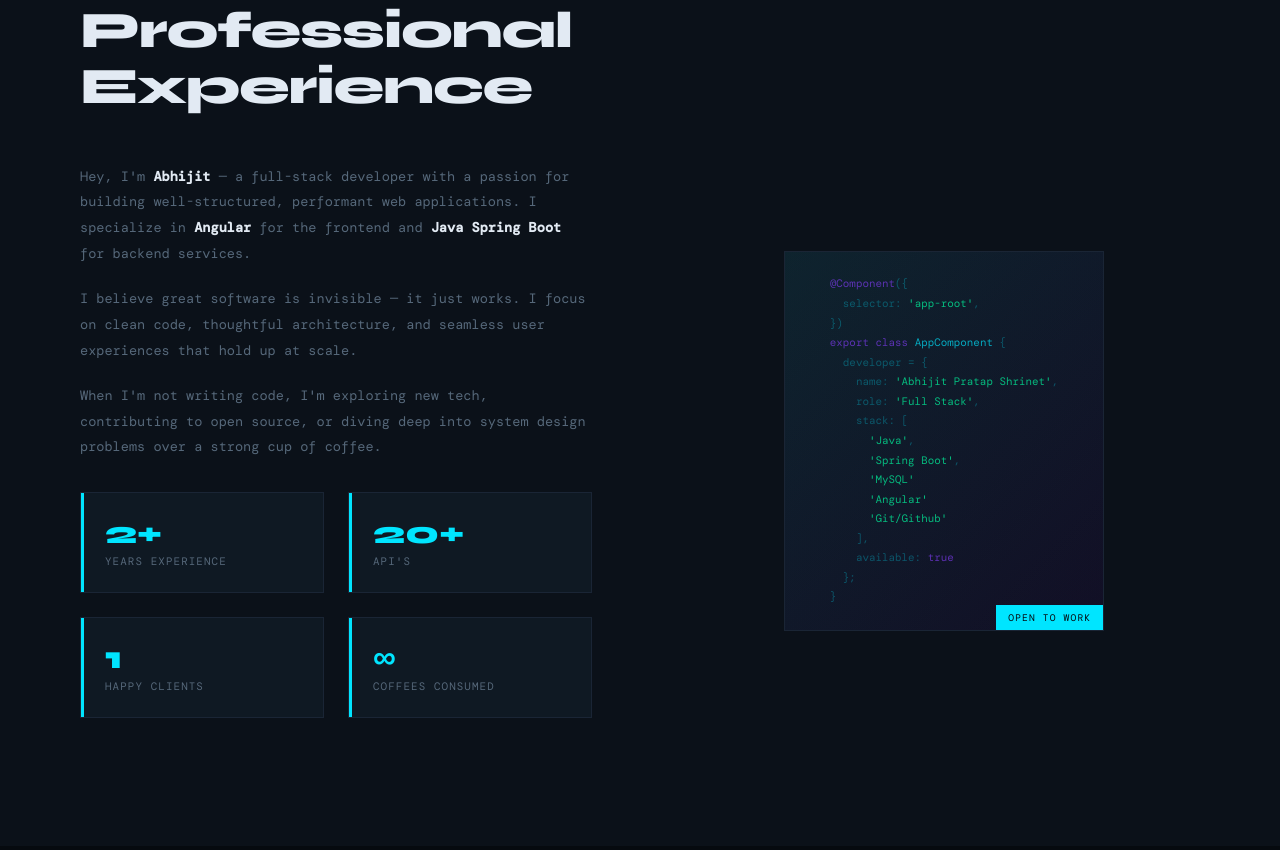
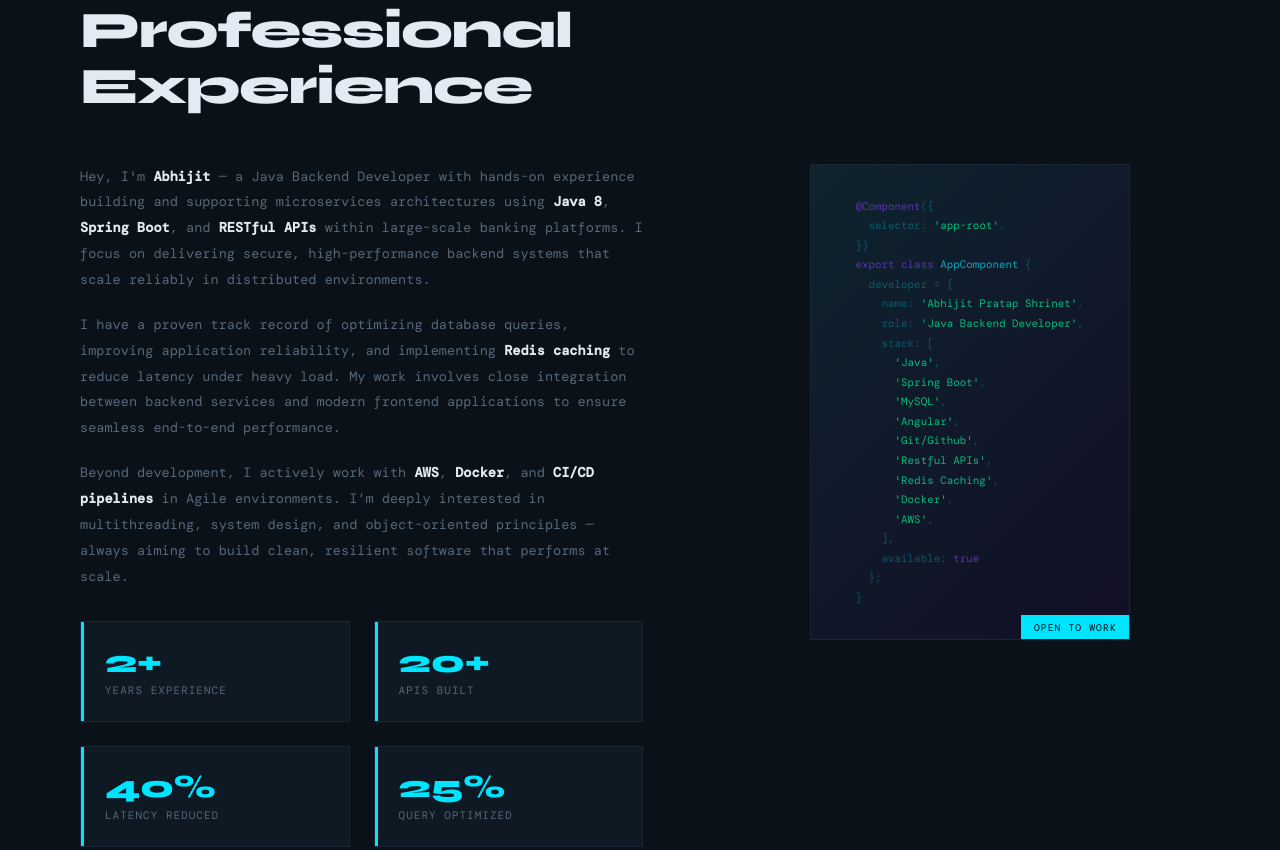
Before and after one commit to Abhijit06/Abhijit06, a plain HTML site: page index.html in a window 1280 px wide. Shown: the part 954-1804 px from the top of the page. Drawn offline with nearby package versions, Linux system fonts and the light colour scheme; a web font is replaced by a local one.

Commit message:
Changes in About section

```diff
--- a/index.html
+++ b/index.html
@@ -51,7 +51,13 @@ section{padding:8rem 5rem;position:relative;}
 .section-label::before{content:'';width:30px;height:1px;background:var(--accent);}
 h2{font-family:'Syne',sans-serif;font-weight:800;font-size:clamp(2rem,4vw,3.2rem);letter-spacing:-0.025em;margin-bottom:1rem;line-height:1.1;}
 #about{background:var(--bg2);}
-.about-grid{display:grid;grid-template-columns:1fr 1fr;gap:6rem;align-items:center;margin-top:3rem;}
+.about-grid{
+  display:grid;
+  grid-template-columns:1.1fr 0.9fr;
+  gap:6rem;
+  align-items:start;   /* ⭐ ensures top alignment */
+  margin-top:3rem;
+}
 .about-text p{color:var(--muted);line-height:1.9;font-size:0.85rem;margin-bottom:1.2rem;}
 .about-text p strong{color:var(--text);}
 .about-stats{display:grid;grid-template-columns:1fr 1fr;gap:1.5rem;margin-top:2rem;}
@@ -59,9 +65,37 @@ h2{font-family:'Syne',sans-serif;font-weight:800;font-size:clamp(2rem,4vw,3.2rem
 .stat::before{content:'';position:absolute;top:0;left:0;width:3px;height:100%;background:var(--accent);}
 .stat-number{font-family:'Syne',sans-serif;font-weight:800;font-size:2rem;color:var(--accent);line-height:1;margin-bottom:0.3rem;}
 .stat-label{font-size:0.68rem;color:var(--muted);letter-spacing:0.1em;text-transform:uppercase;}
-.about-visual{position:relative;display:flex;justify-content:center;}
-.avatar-wrap{width:320px;height:380px;border:1px solid var(--border);position:relative;background:linear-gradient(135deg,var(--surface) 0%,var(--bg) 100%);display:flex;align-items:center;justify-content:center;overflow:hidden;}
-.avatar-wrap::before{content:'';position:absolute;inset:0;background:linear-gradient(135deg,rgba(0,229,255,0.05) 0%,rgba(124,58,237,0.1) 100%);}
+.about-visual{
+  position: sticky;
+  top: 90px;
+  align-self: start;      /* ⭐ forces column to top */
+  height: fit-content;    /* ⭐ prevents stretching */
+  display:flex;
+  justify-content:center;
+}
+.avatar-wrap{
+  width:320px;
+  min-height:380px;              /* ⭐ allow growth */
+  height:auto;                   /* ⭐ expands with content */
+  border:1px solid var(--border);
+  position:relative;
+  background:linear-gradient(135deg,var(--surface) 0%,var(--bg) 100%);
+  display:flex;
+  align-items:flex-start;        /* ⭐ keep code at top */
+  justify-content:center;
+  overflow:hidden;
+}
+
+.avatar-wrap::before{
+  content:'';
+  position:absolute;
+  inset:0;
+  background:linear-gradient(
+    135deg,
+    rgba(0,229,255,0.05) 0%,
+    rgba(124,58,237,0.1) 100%
+  );
+}
 .avatar-code{font-size:0.68rem;color:rgba(0,229,255,0.3);line-height:1.8;text-align:left;padding:2rem;position:relative;}
 .avatar-code .kw{color:rgba(124,58,237,0.7);}.avatar-code .str{color:rgba(0,255,163,0.7);}.avatar-code .fn{color:rgba(0,229,255,0.7);}
 .corner-tag{position:absolute;bottom:-1px;right:-1px;background:var(--accent);color:var(--bg);font-size:0.6rem;letter-spacing:0.12em;text-transform:uppercase;padding:0.4rem 0.8rem;}
@@ -146,7 +180,7 @@ footer p{font-size:0.68rem;color:var(--muted);}footer span{color:var(--accent);}
   <div class="orb orb2"></div>
   <div class="hero-content">
     <div class="hero-badge"><div class="status-dot"></div>Available for hire</div>
-    <h1>Full Stack<span class="line2">Developer<span class="accent">.</span></span></h1>
+    <h1>Java Backend<span class="line2">Developer<span class="accent">.</span></span></h1>
     <p class="hero-desc">I craft scalable web applications with Angular on the front and Java Spring on the back — clean architecture, solid performance, zero compromises.</p>
     <div class="hero-btns">
       <a href="#projects" class="btn-primary">View Projects</a>
@@ -162,16 +196,16 @@ footer p{font-size:0.68rem;color:var(--muted);}footer span{color:var(--accent);}
   <h2>Professional<br>Experience</h2>
   <div class="about-grid">
     <div class="about-text reveal">
-      <p>Hey, I'm <strong>Abhijit</strong> — a full-stack developer with a passion for building well-structured, performant web applications. I specialize in <strong>Angular</strong> for the frontend and <strong>Java Spring Boot</strong> for backend services.</p>
-      <p>I believe great software is invisible — it just works. I focus on clean code, thoughtful architecture, and seamless user experiences that hold up at scale.</p>
-      <p>When I'm not writing code, I'm exploring new tech, contributing to open source, or diving deep into system design problems over a strong cup of coffee.</p>
-      <div class="about-stats">
-        <div class="stat"><div class="stat-number">2+</div><div class="stat-label">Years Experience</div></div>
-        <div class="stat"><div class="stat-number">20+</div><div class="stat-label">API's</div></div>
-        <div class="stat"><div class="stat-number">1</div><div class="stat-label">Happy Clients</div></div>
-        <div class="stat"><div class="stat-number">∞</div><div class="stat-label">Coffees Consumed</div></div>
-      </div>
-    </div>
+      <p>Hey, I'm <strong>Abhijit</strong> — a Java Backend Developer with hands-on experience building and supporting microservices architectures using <strong>Java 8</strong>, <strong>Spring Boot</strong>, and <strong>RESTful APIs</strong> within large-scale banking platforms. I focus on delivering secure, high-performance backend systems that scale reliably in distributed environments.</p>
+      <p>I have a proven track record of optimizing database queries, improving application reliability, and implementing <strong>Redis caching</strong> to reduce latency under heavy load. My work involves close integration between backend services and modern frontend applications to ensure seamless end-to-end performance.</p>
+      <p>Beyond development, I actively work with <strong>AWS</strong>, <strong>Docker</strong>, and <strong>CI/CD pipelines</strong> in Agile environments. I’m deeply interested in multithreading, system design, and object-oriented principles — always aiming to build clean, resilient software that performs at scale.</p>
+  <div class="about-stats">
+    <div class="stat"><div class="stat-number">2+</div><div class="stat-label">Years Experience</div></div>
+    <div class="stat"><div class="stat-number">20+</div><div class="stat-label">APIs Built</div></div>
+    <div class="stat"><div class="stat-number">40%</div><div class="stat-label">Latency Reduced</div></div>
+    <div class="stat"><div class="stat-number">25%</div><div class="stat-label">Query Optimized</div></div>
+  </div>
+  </div>
     <div class="about-visual reveal">
       <div class="avatar-wrap">
         <div class="avatar-code">
@@ -181,13 +215,17 @@ footer p{font-size:0.68rem;color:var(--muted);}footer span{color:var(--accent);}
 <span class="kw">export class</span> <span class="fn">AppComponent</span> {<br>
 &nbsp;&nbsp;developer = {<br>
 &nbsp;&nbsp;&nbsp;&nbsp;name: <span class="str">'Abhijit Pratap Shrinet'</span>,<br>
-&nbsp;&nbsp;&nbsp;&nbsp;role: <span class="str">'Full Stack'</span>,<br>
+&nbsp;&nbsp;&nbsp;&nbsp;role: <span class="str">'Java Backend Developer'</span>,<br>
 &nbsp;&nbsp;&nbsp;&nbsp;stack: [<br>
 &nbsp;&nbsp;&nbsp;&nbsp;&nbsp;&nbsp;<span class="str">'Java'</span>,<br>
 &nbsp;&nbsp;&nbsp;&nbsp;&nbsp;&nbsp;<span class="str">'Spring Boot'</span>,<br>
-&nbsp;&nbsp;&nbsp;&nbsp;&nbsp;&nbsp;<span class="str">'MySQL'</span><br>
-&nbsp;&nbsp;&nbsp;&nbsp;&nbsp;&nbsp;<span class="str">'Angular'</span><br>
-&nbsp;&nbsp;&nbsp;&nbsp;&nbsp;&nbsp;<span class="str">'Git/Github'</span><br>
+&nbsp;&nbsp;&nbsp;&nbsp;&nbsp;&nbsp;<span class="str">'MySQL'</span>,<br>
+&nbsp;&nbsp;&nbsp;&nbsp;&nbsp;&nbsp;<span class="str">'Angular'</span>,<br>
+&nbsp;&nbsp;&nbsp;&nbsp;&nbsp;&nbsp;<span class="str">'Git/Github'</span>,<br>
+&nbsp;&nbsp;&nbsp;&nbsp;&nbsp;&nbsp;<span class="str">'Restful APIs'</span>,<br>
+&nbsp;&nbsp;&nbsp;&nbsp;&nbsp;&nbsp;<span class="str">'Redis Caching'</span>,<br>
+&nbsp;&nbsp;&nbsp;&nbsp;&nbsp;&nbsp;<span class="str">'Docker'</span>,<br>
+&nbsp;&nbsp;&nbsp;&nbsp;&nbsp;&nbsp;<span class="str">'AWS'</span>,<br>
 &nbsp;&nbsp;&nbsp;&nbsp;],<br>
 &nbsp;&nbsp;&nbsp;&nbsp;available: <span class="kw">true</span><br>
 &nbsp;&nbsp;};<br>
```
Also changed, not shown: 1 other file.
